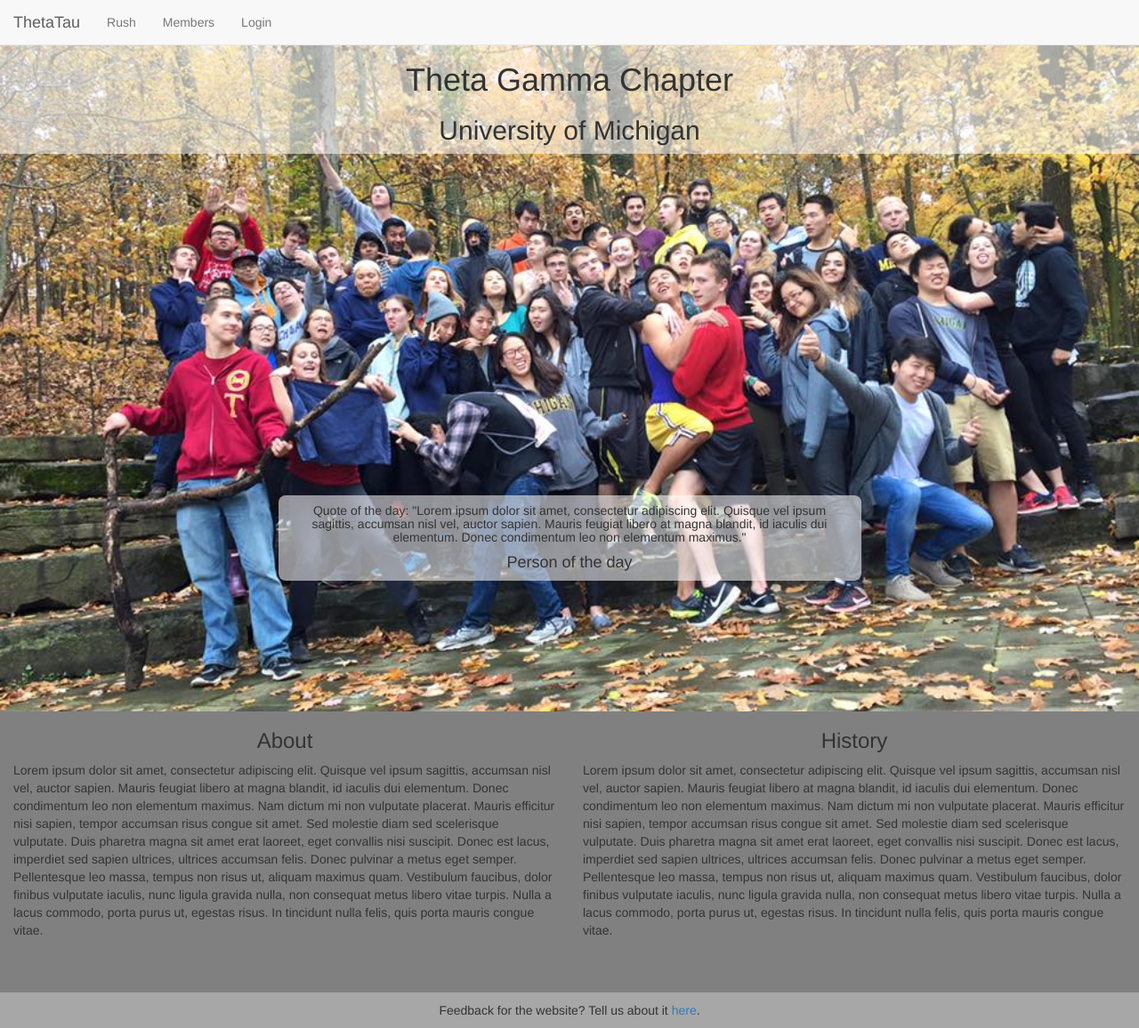
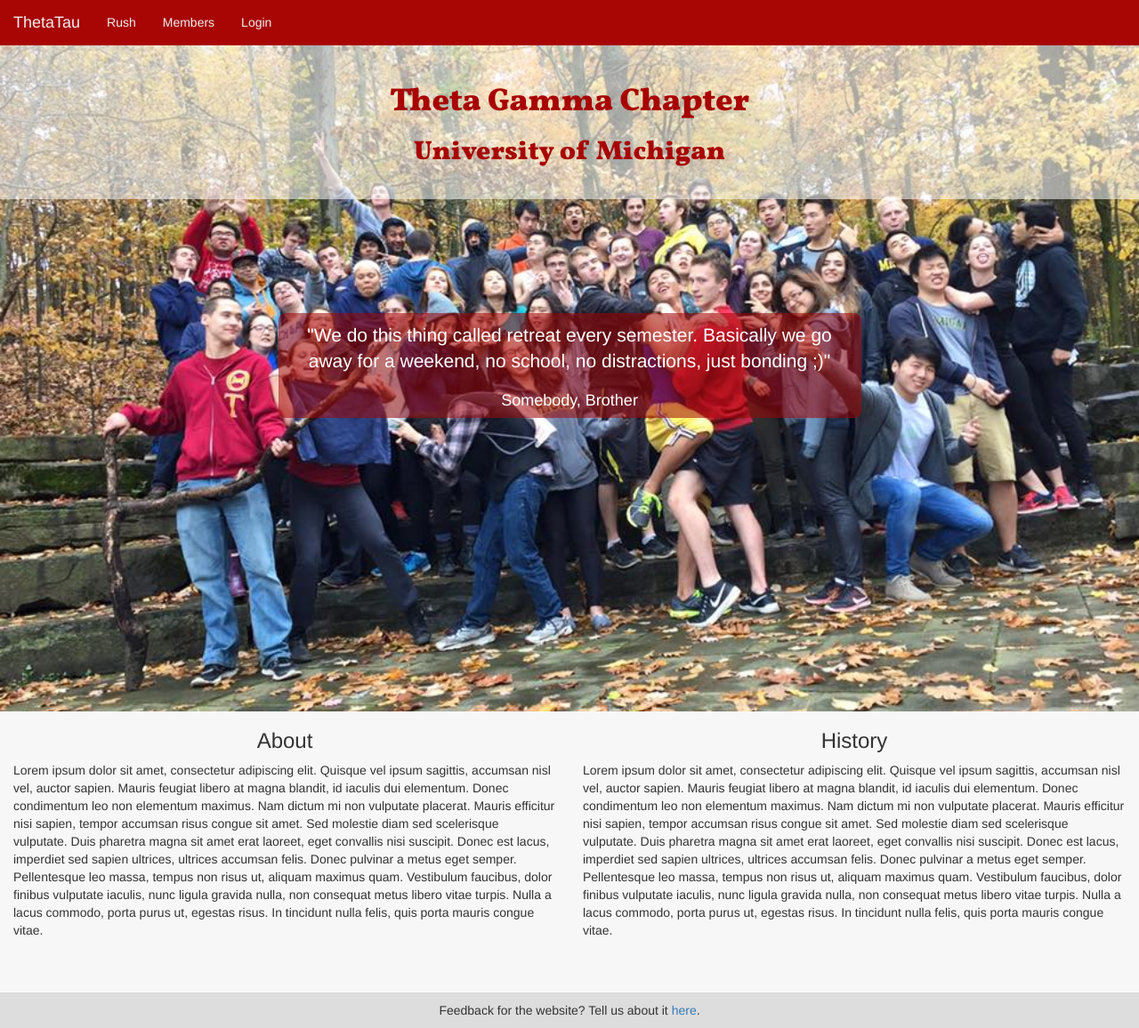
Before and after one commit to gapoorva/thetatauwebsite16, a PHP site: page / in a window 1280 px wide. Shown: the whole page at 89% size. Run offline with PHP 8.4, Linux system fonts and the light colour scheme.

Commit message:
Updated visual look of homepage

```diff
--- a/css/main.css
+++ b/css/main.css
@@ -1,11 +1,26 @@
 body {
   padding-top: 50px;
-  background: gray;
+  background: #F7F7F7;
 }
 
-.masthead {
+@font-face {
+	font-family: vollkorn;
+	src: url('vollkorn.ttf');
+}
+
+.masthead.mast1 {
 	height: calc(100vh - 50px);
 	background: url('../images/mast1.jpg') no-repeat center center fixed;
+	  -webkit-background-size: cover;
+	  -moz-background-size: cover;
+	  -o-background-size: cover;
+	  background-size: cover;
+	background-color: #DE643C;
+}
+
+.masthead.mast2 {
+	height: calc(100vh - 50px);
+	background: url('../images/mast2.jpg') no-repeat center center fixed;
 	  -webkit-background-size: cover;
 	  -moz-background-size: cover;
 	  -o-background-size: cover;
@@ -18,14 +33,15 @@ body {
 }
 
 #quote {
-  padding-top: 30%;
+  padding-top: 10%;
   padding-bottom: 30px;
 
 }
 
 .quote-block {
-	background-color: rgba(255,255,255,0.55);
+	background-color: rgba(160,5,5,0.55);
 	border-radius: 8px;
+	color: white;
 }
 
 #inner {
@@ -33,7 +49,7 @@ body {
 }
 
 .footer {
-  background: rgba(255, 255, 255, .30);
+  background: rgba(160, 160, 160, .30);
 }
 
 #footer-row {
@@ -42,12 +58,32 @@ body {
 
 .navbar-header button.navbar-toggle {
 	margin-right: 30px;
+
+}
+
+.navbar-header button.navbar-toggle,
+.navbar-header button.navbar-toggle span.icon-bar {
+	border: 1px solid #EFEFEF;
+}
+
+.navbar, .navbar a {
+	background-color: #A80505;
+	color: #EFEFEF;
 }
 
 .title-banner {
 	position: relative;
+	padding: 2% 0;
 }
 
 .title-banner {
 	background-color: rgba(255,255,255,0.55);
+	color: #A80505;
+	font-weight: bold;
+	font-family: vollkorn;
 }
+
+.title-banner h1,
+.title-banner h2 {
+	word-wrap: break-word;
+}
--- a/index.html
+++ b/index.html
@@ -23,7 +23,7 @@
   <!-- Content -->
 
     <!-- navbar -->
-    <nav class="navbar navbar-default navbar-fixed-top">
+    <nav class="navbar navbar-fixed-top">
       <div class="container-fluid">
 
         <!-- navbar header with optional button -->
@@ -53,7 +53,7 @@
 
     <!-- Main container -->
     <div class="container-fluid">
-      <div class="row masthead">
+      <div class="row masthead mast1">
         <div class="row title-banner">
           <h1 class="text-center">Theta Gamma Chapter</h2>
           <h2 class="text-center">University of Michigan</h3>
@@ -63,8 +63,8 @@
         <!-- quote -->
         <div id="quote" class="row">
           <div class="col-xs-6 col-xs-offset-3 quote-block">
-            <h5 class="text-center">Quote of the day: "Lorem ipsum dolor sit amet, consectetur adipiscing elit. Quisque vel ipsum sagittis, accumsan nisl vel, auctor sapien. Mauris feugiat libero at magna blandit, id iaculis dui elementum. Donec condimentum leo non elementum maximus."</h5>
-            <h4 class="text-center">Person of the day</h4>
+            <h5 class="text-center lead">"We do this thing called retreat every semester. Basically we go away for a weekend, no school, no distractions, just bonding ;)"</h5>
+            <h4 class="text-center">Somebody, Brother</h4>
           </div>
         </div>
         <!-- End quote -->
```
Also changed, not shown: css/vollkorn.ttf (added), images/mast2.jpg (added), 1 other file.
